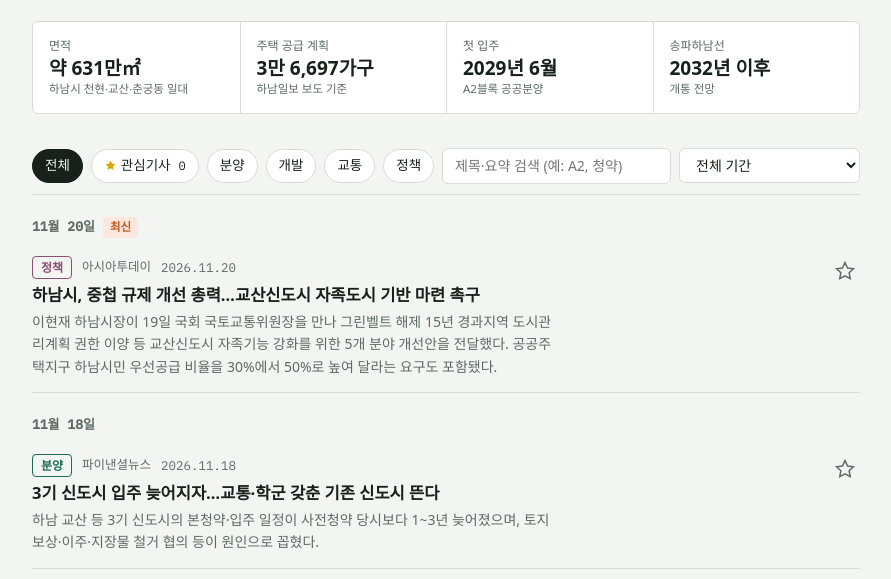
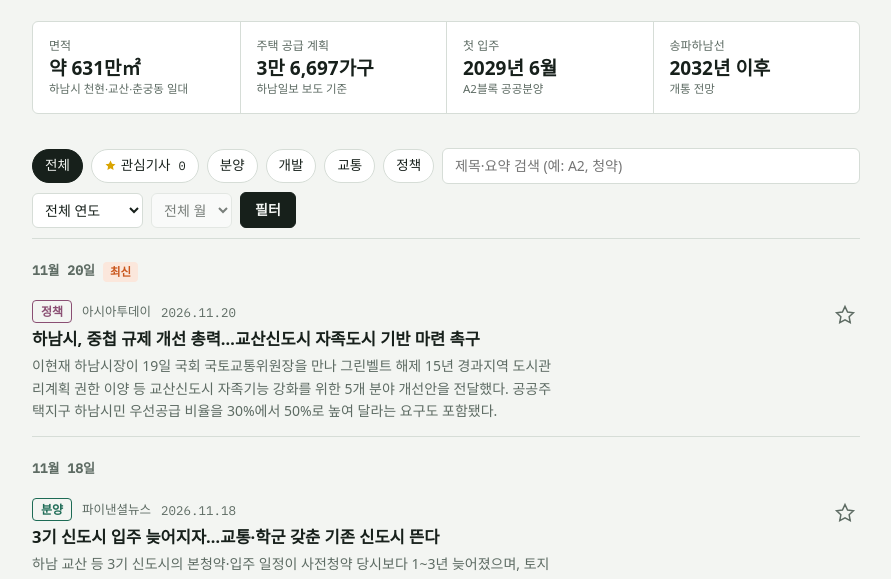
Before and after one commit to baksm777-cpu/gyosan-briefing, a plain HTML site: page index.html in a window 1280 px wide. Shown: the part 181-760 px from the top of the page, without its empty margins (194-1085 px from the left). Drawn offline with Linux system fonts and the light colour scheme; a web font is replaced by a local one.

Commit message:
연도·월 선택 분리, 필터 버튼 추가
Co-Authored-By: Claude Opus 5.5 <noreply@anthropic.com>
Claude-Session: https://claude.ai/code/session_01TP7jVoJqmEK9csFu6uqjic

```diff
--- a/index.html
+++ b/index.html
@@ -147,9 +147,14 @@ body::before{content:"";position:fixed;inset:0 0 auto;height:env(safe-area-inset
 .more{display:block;width:100%;margin-top:14px;font:inherit;font-size:14px;font-weight:600;padding:11px 14px;border-radius:6px;border:1px solid var(--line);background:var(--surface);color:var(--fg);cursor:pointer}
 .more:hover{border-color:var(--accent);color:var(--accent)}
 .more:focus-visible{outline:2px solid var(--accent);outline-offset:2px}
-.period{flex:0 0 auto;max-width:100%;font:inherit;font-size:14px;padding:6px 30px 6px 12px;border:1px solid var(--line);border-radius:6px;background:var(--surface);color:var(--fg);cursor:pointer}
-.period:focus-visible{outline:2px solid var(--accent);outline-offset:2px}
+.pfilter{display:flex;flex-wrap:wrap;gap:8px;align-items:center;min-width:0}
+.period{flex:0 1 auto;min-width:0;font:inherit;font-size:14px;padding:6px 8px;border:1px solid var(--line);border-radius:6px;background:var(--surface);color:var(--fg);cursor:pointer}
+.period:disabled{opacity:.55;cursor:not-allowed}
 .period.on{border-color:var(--fg);font-weight:600}
+.papply,.pclear{font:inherit;font-size:14px;font-weight:600;padding:6px 14px;border-radius:6px;cursor:pointer}
+.papply{border:1px solid var(--fg);background:var(--fg);color:var(--bg)}
+.pclear{border:1px solid var(--line);background:var(--surface);color:var(--muted)}
+.period:focus-visible,.papply:focus-visible,.pclear:focus-visible{outline:2px solid var(--accent);outline-offset:2px}
 .empty{padding:40px 0;color:var(--muted);text-align:center}
 footer{margin-top:36px;font-size:12.5px;color:var(--muted);display:grid;gap:4px}
 </style>
@@ -178,7 +183,12 @@ footer{margin-top:36px;font-size:12.5px;color:var(--muted);display:grid;gap:4px}
     <button class="chip" data-f="교통" aria-pressed="false" id="f-traffic">교통</button>
     <button class="chip" data-f="정책" aria-pressed="false" id="f-policy">정책</button>
     <input class="search" id="q" type="search" placeholder="제목·요약 검색 (예: A2, 청약)" aria-label="기사 검색">
-    <select class="period" id="period" aria-label="기사 발행 연도·월 선택"><option value="">전체 기간</option></select>
+    <div class="pfilter" role="group" aria-label="기사 발행 기간">
+      <select class="period" id="f-year" aria-label="발행 연도"><option value="">전체 연도</option></select>
+      <select class="period" id="f-month" aria-label="발행 월" disabled><option value="">전체 월</option></select>
+      <button class="papply" id="f-apply" type="button">필터</button>
+      <button class="pclear" id="f-clear" type="button" hidden>해제</button>
+    </div>
   </div>
 
   <main id="list"><div class="empty">기사 목록을 불러오는 중입니다. 매일 오후 6시에 새 기사가 추가됩니다.</div></main>
@@ -260,24 +270,41 @@ footer{margin-top:36px;font-size:12.5px;color:var(--muted);display:grid;gap:4px}
   });
   function esc(s){return String(s==null?"":s).replace(/[&<>"']/g,function(c){return {"&":"&amp;","<":"&lt;",">":"&gt;",'"':"&quot;","'":"&#39;"}[c]})}
   function safeUrl(u){return /^https?:\/\//i.test(u||"")?u:"#"}
-  var LIMIT=5, expanded=false, period="", periodSig="";
-  var periodSel=document.getElementById("period");
-  // 발행일(published)에 있는 연도·월로 선택지를 만든다: 연도마다 '전체' + 그 해의 월(최신순)
+  var LIMIT=5, expanded=false, period="", periodSig="", ym={};
+  var yearSel=document.getElementById("f-year"), monthSel=document.getElementById("f-month");
+  var applyBtn=document.getElementById("f-apply"), clearBtn=document.getElementById("f-clear");
+  // 발행일(published)에 있는 연도·월로 선택지를 만든다. 고른 뒤 '필터'를 눌러야 적용된다.
+  function fillMonths(){
+    var y=yearSel.value, keep=monthSel.value;
+    if(!y||!ym[y]){monthSel.innerHTML='<option value="">전체 월</option>';monthSel.disabled=true;return}
+    var ms=Object.keys(ym[y]).sort().reverse();
+    monthSel.innerHTML='<option value="">전체 월</option>'+ms.map(function(m){return '<option value="'+m.slice(5,7)+'">'+(+m.slice(5,7))+'월 ('+ym[y][m]+')</option>'}).join("");
+    monthSel.disabled=false;
+    monthSel.value=ms.some(function(m){return m.slice(5,7)===keep})?keep:"";
+  }
   function buildPeriods(){
-    var ym={};
-    all.forEach(function(a){var p=a.published||"";if(/^\d{4}-\d{2}/.test(p)){var y=p.slice(0,4);ym[y]=ym[y]||{};ym[y][p.slice(0,7)]=(ym[y][p.slice(0,7)]||0)+1}});
-    var years=Object.keys(ym).sort().reverse(), sig=JSON.stringify(ym);
+    var next={};
+    all.forEach(function(a){var p=a.published||"";if(/^\d{4}-\d{2}/.test(p)){var y=p.slice(0,4),m=p.slice(0,7);next[y]=next[y]||{};next[y][m]=(next[y][m]||0)+1}});
+    var sig=JSON.stringify(next);
     if(sig!==periodSig){
-      periodSig=sig;
-      periodSel.innerHTML='<option value="">전체 기간</option>'+years.map(function(y){
-        var ms=Object.keys(ym[y]).sort().reverse(), n=ms.reduce(function(t,m){return t+ym[y][m]},0);
-        return '<optgroup label="'+y+'년"><option value="'+y+'">'+y+'년 전체 ('+n+')</option>'+ms.map(function(m){return '<option value="'+m+'">'+y+'년 '+(+m.slice(5,7))+'월 ('+ym[y][m]+')</option>'}).join("")+'</optgroup>';
-      }).join("");
+      periodSig=sig;ym=next;
+      var keep=yearSel.value, years=Object.keys(ym).sort().reverse();
+      yearSel.innerHTML='<option value="">전체 연도</option>'+years.map(function(y){var n=Object.keys(ym[y]).reduce(function(t,m){return t+ym[y][m]},0);return '<option value="'+y+'">'+y+'년 ('+n+')</option>'}).join("");
+      yearSel.value=ym[keep]?keep:"";
+      fillMonths();
     }
-    if(period&&!(ym[period.slice(0,4)]&&(period.length===4||ym[period.slice(0,4)][period])))period="";
-    periodSel.value=period;periodSel.classList.toggle("on",!!period);
+    if(period&&!ym[period.slice(0,4)])period="";
+    var on=!!period;
+    yearSel.classList.toggle("on",on);monthSel.classList.toggle("on",on&&period.length>4);clearBtn.hidden=!on;
   }
-  periodSel.addEventListener("change",function(){period=periodSel.value;expanded=false;render()});
+  yearSel.addEventListener("change",fillMonths);
+  applyBtn.addEventListener("click",function(){
+    var y=yearSel.value, m=monthSel.value;
+    period=y?(m?y+"-"+m:y):"";expanded=false;render();
+  });
+  clearBtn.addEventListener("click",function(){
+    yearSel.value="";fillMonths();period="";expanded=false;render();
+  });
   function fmtPub(d){var p=d.split("-");if(p.length!==3)return d;var y=+p[0],now=new Date().getFullYear();return (y!==now?y+"년 ":"")+(+p[1])+"월 "+(+p[2])+"일"}
   function fmtDay(d){if(!d)return "";var p=d.split("-");return p.length===3?(+p[1])+"월 "+(+p[2])+"일":d}
   try{var saved=localStorage.getItem("gyosan-filter");if(saved)filter=saved}catch(e){}
@@ -307,7 +334,7 @@ footer{margin-top:36px;font-size:12.5px;color:var(--muted);display:grid;gap:4px}
       return true;
     });
     if(!all.length){list.innerHTML='<div class="empty">아직 기사가 없습니다. 매일 오후 6시에 새 기사가 추가됩니다.</div>';return}
-    if(!rows.length){list.innerHTML=filter==="관심"&&!q?'<div class="empty">아직 관심기사가 없습니다. 기사 오른쪽의 별을 누르면 여기에 모입니다.</div>':'<div class="empty">조건에 맞는 기사가 없습니다. 분야·기간·검색어를 바꿔 보세요.</div>';return}
+    if(!rows.length){list.innerHTML=filter==="관심"&&!q?'<div class="empty">아직 관심기사가 없습니다. 기사 오른쪽의 별을 누르면 여기에 모입니다.</div>':'<div class="empty">조건에 맞는 기사가 없습니다. 분야·기간·검색어를 바꾸거나 기간 필터를 해제해 보세요.</div>';return}
     rows.sort(function(a,b){return (b.published||"").localeCompare(a.published||"")||(b.addedAt||"").localeCompare(a.addedAt||"")});
     var total=rows.length, shown=expanded?rows:rows.slice(0,LIMIT);
     var groups={},order=[];
```
